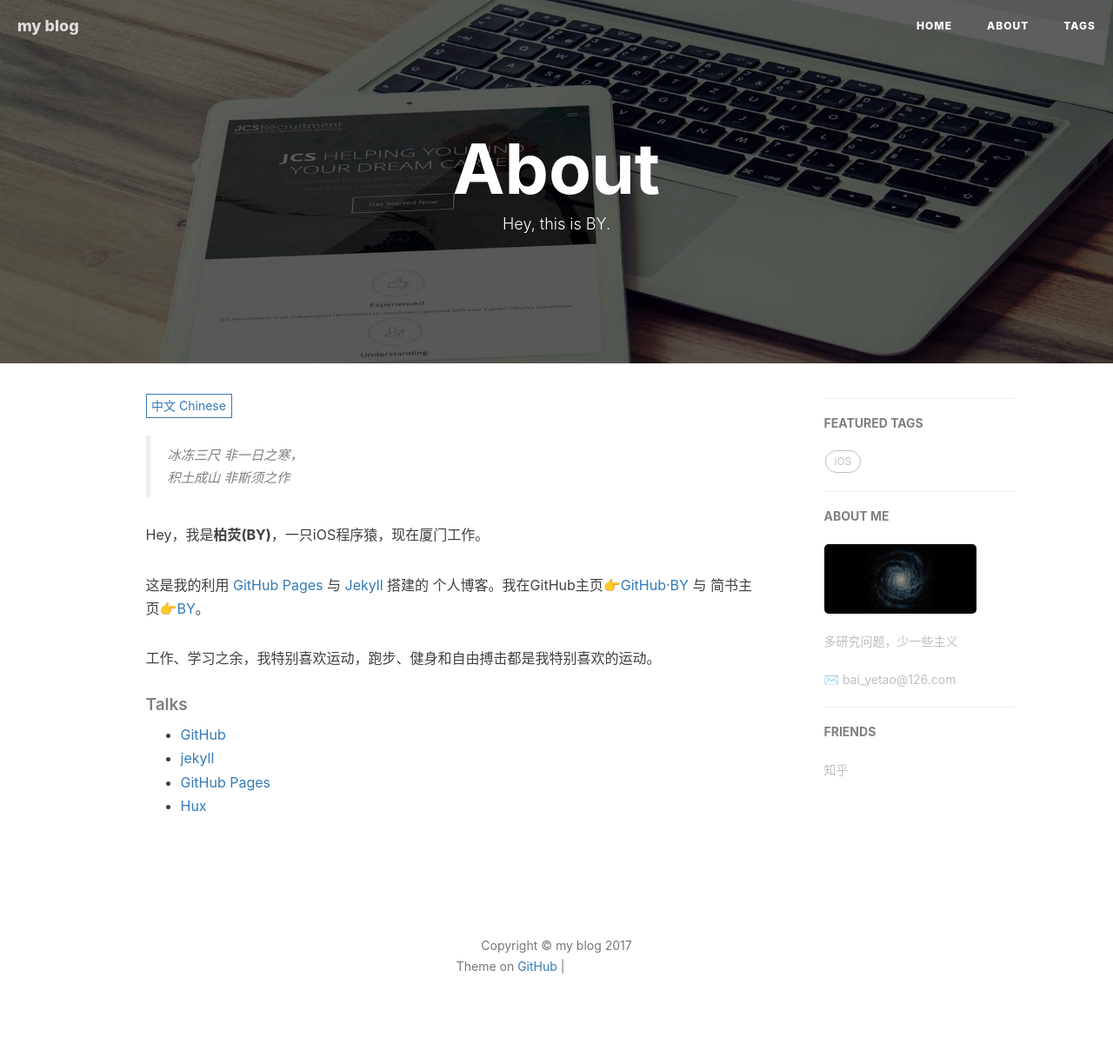
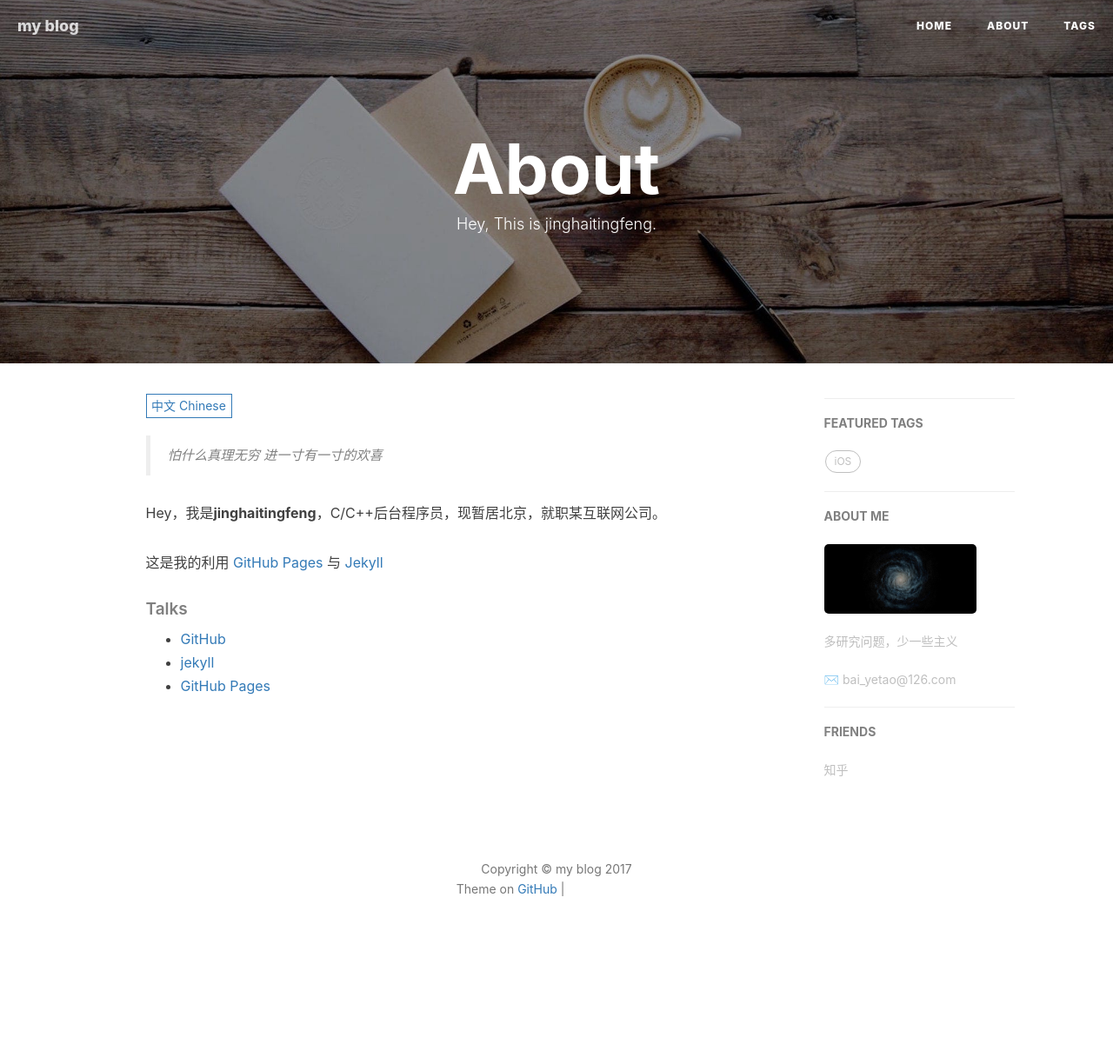
Before and after one commit to jinghaitingfeng/jinghaitingfeng.github.io, a Jekyll site: the page built from about.html, in a window 1280 px wide. Shown: the whole page at 87% size. Built offline with Jekyll 4.4.1, drawn with Linux system fonts in a browser that asks for light colours; nearby versions of some CDN libraries; comment, search, counter and statistics services are not loaded; after the commit the page ends 1127 px from its top, so only the background shows below that; grey boxes are pictures that could not be loaded.

Commit message:
Update about.html

```diff
--- a/about.html
+++ b/about.html
@@ -1,8 +1,8 @@
 ---
 layout: page
 title: "About"
-description: "Hey, this is BY."
-header-img: "img/post-bg-rwd.jpg"
+description: "Hey, This is jinghaitingfeng."
+header-img: "img/post-bg-coffee.jpeg"
 ---
 
 <!-- Language Selector -->
@@ -15,37 +15,23 @@ header-img: "img/post-bg-rwd.jpg"
 <div class="zh post-container">
 
     <!--copied from markdown -->
-    <blockquote><p>冰冻三尺 非一日之寒，<br>
-    积土成山 非斯须之作</p></blockquote>
-
-    <p>Hey，我是<strong>柏荧(BY)</strong>，一只iOS程序猿，现在厦门工作。</p>
-
-    <p>这是我的利用 <a href="https://pages.github.com/">GitHub Pages</a> 与 <a href="http://jekyll.com.cn/">Jekyll</a> 搭建的 个人博客。我在GitHub主页<a href="https://github.com/qiubaiying">👉GitHub·BY</a> 与 简书主页<a href="https://http://www.jianshu.com/u/e71990ada2fd">👉BY</a>。</p>
-
-    <p>工作、学习之余，我特别喜欢运动，跑步、健身和自由搏击都是我特别喜欢的运动。</p>
-
+    <blockquote><p>怕什么真理无穷 进一寸有一寸的欢喜</p></blockquote>
+    <p>Hey，我是<strong>jinghaitingfeng</strong>，C/C++后台程序员，现暂居北京，就职某互联网公司。</p>
+    <p>这是我的利用 <a href="https://pages.github.com/">GitHub Pages</a> 与 <a href="http://jekyll.com.cn/">Jekyll</a>
     <p></p>
-
     <h5>Talks</h5>
 
     <ul>
     <li><a href="https://github.com">GitHub</a></li>
     <li><a href="http://jekyll.com.cn/">jekyll</a></li>
     <li><a href="https://pages.github.com/">GitHub Pages</a></li>
-    <li><a href="http://huangxuan.me/">Hux</a></li>    </ul>
 </div>
 
 <!-- English Version -->
 <div class="en post-container">
-    <blockquote><p>Yet another iOS Developer. <br>
-    Yet another Life-long Student.</p></blockquote>
-
-    <p>Hi, I am <strong>Baiying Qiu</strong>，you can call me <strong>BY</strong>. I am an iOS software engineer and currently working in Xiamen</p>
-
+    <blockquote><p>Victory belongs to the most persevering.</p></blockquote>
+    <p>Hi, I am <strong>jinghaitingfeng</strong>,an C++ software engineer and currently working in BeiJing</p>
     <p>This is my personal blog, through making Github Pages and Jekyll.My GitHub  👉 <a href="http://github.com/qiubaiying">Github·BY</a>.</p>
-
-    <p>I am a sports enthusiast, I like fitness, running and boxing.</p>
-
     <h5>Talks</h5>
 
     <ul>
```
